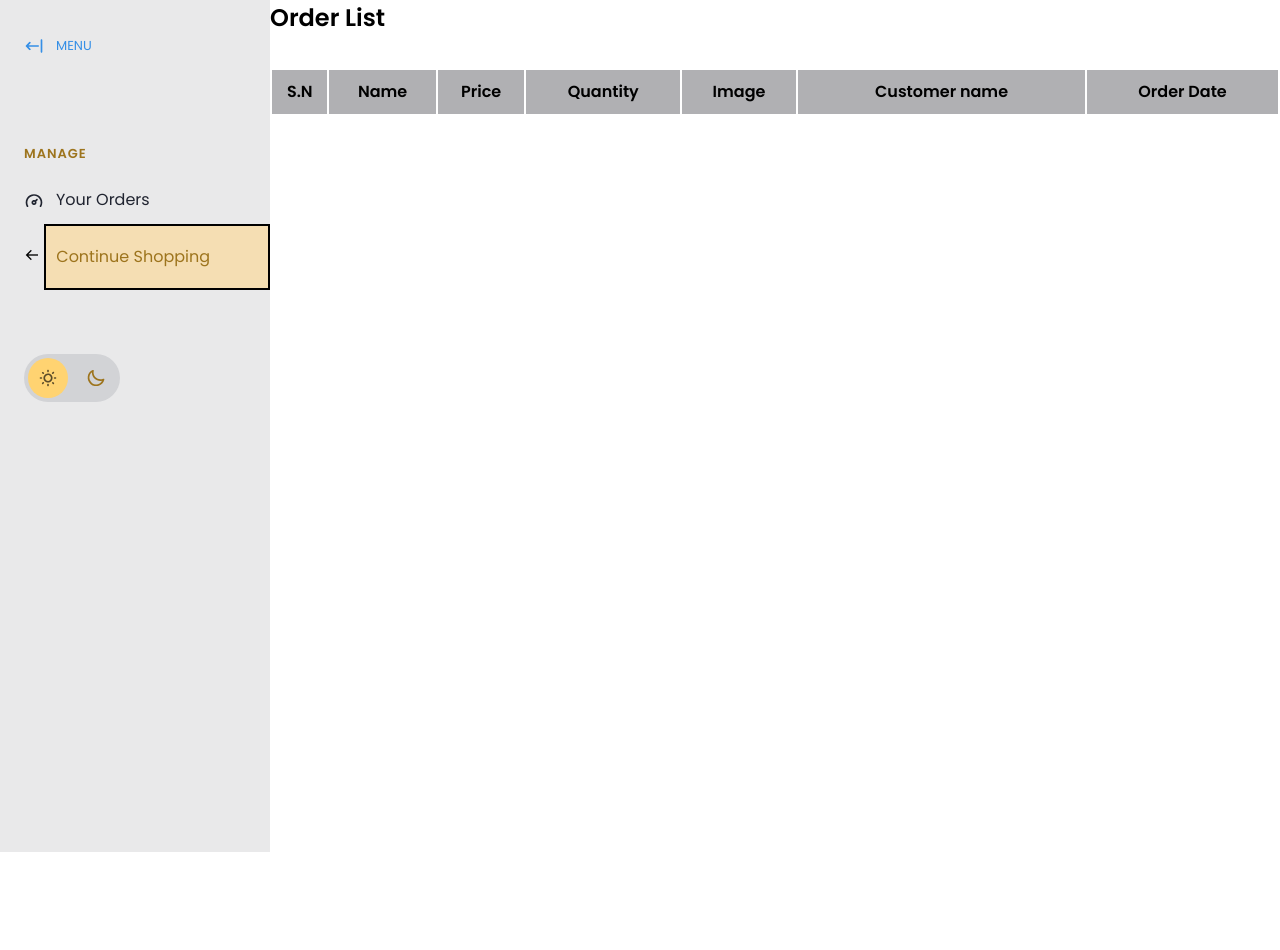
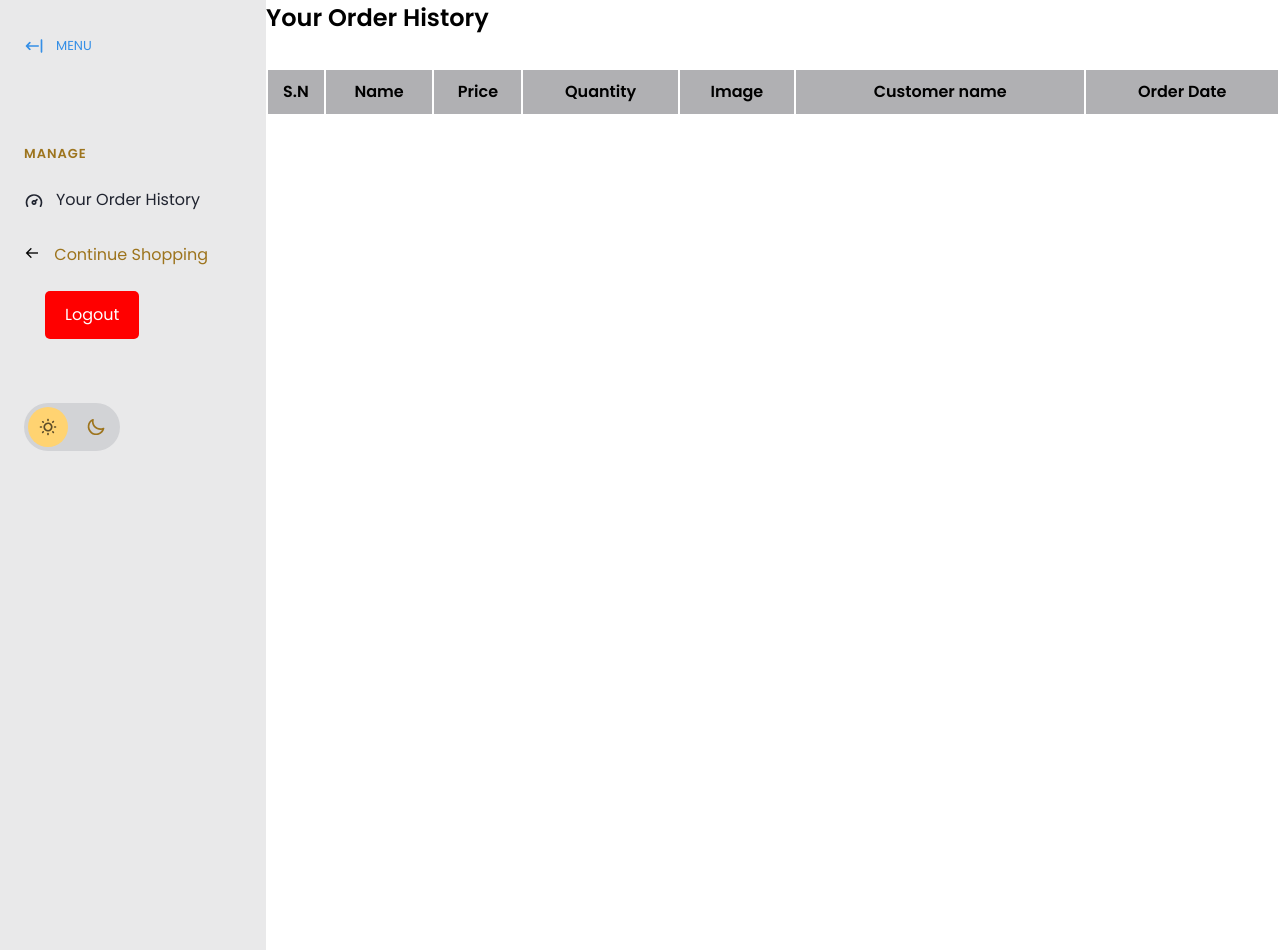
Before and after one commit to BishamThapaGithub/KiddoKart, a PHP site: page /php/UserOrders.php in a window 1280 px wide. Shown: the part 68-1018 px from the top of the page. Before the commit the page ends 920 px from the top, so only its background shows below. Run offline with PHP 8.4, Linux system fonts and the light colour scheme; a user stored in the database is signed in; data comes from the database, SQL or seed files in the repository; lists and menus that the app fills with data are empty.

Commit message:
small changes

```diff
--- a/K-Pharma-main/K-Pharma-main/php/UserOrders.php
+++ b/K-Pharma-main/K-Pharma-main/php/UserOrders.php
@@ -40,9 +40,28 @@
 
     <link rel="stylesheet" href="./product.css">
     <style>
-        .nav-item logout:hover {
+
+            .logout-button {
+            background-color: #ff0000;
+            color: #ffffff;
+            height: 3rem;
+            border: none;
+            padding: 10px 20px;
+            border-radius: 5px;
+            cursor: pointer;
+            font-size: 16px;
+            margin-left: -100px;
+        }
+
+        .logout-button>a {
+            text-decoration: none;
+        }
+
+        .logout-button:hover {
             background-color: #cc0000;
         }
+
+
     </style>
 </head>
 
@@ -180,17 +199,23 @@
                             <svg>
                                 <use xlink:href="#icon-dashboard"></use>
                             </svg>
-                            <span> Your Orders</span>
+                            <span>Your Order History</span>
                         </a>
                     </li>
 
 
                     <i class='bx bx-arrow-back'></i>
-                                <button  style=" border: 2px solid black;
-                                background-color: wheat;
-                                padding: 10px; "><a href="../homepage.php">Continue Shopping</a></button>
+                                <button  style=" border: none;
+                                background-color: transparent;
+                                padding: 10px; width:fit-content;"><a href="../homepage.php">Continue Shopping</a></button>
 
+                   <form method="POST" style="background-color: #ff0000; border:none; height:3rem; padding:0px; margin-top:5px; width:fit-content;" >
+              <button class="logout-button" type="logout" value="logout" name="logout">Logout</button>
+              <div class="button-container">
+              <?php
+if (isset($_POST['logout'])) {   session_unset();   session_destroy();  include('../test3.php'); echo "<script> alert('redirecting to login page'); location.href='../signin.html'; </script>"; }
 
+?>
             </nav>
 
             <div id="sidebar__theme-switcher">
@@ -205,7 +230,7 @@
         </div> <!-- sidebar -->
 
         <div class="form-container">
-            <h1>Order List</h1>
+            <h1>Your Order History</h1>
             <div class="admin-product-form-container">
                 <?php
                 $user_id = $_SESSION['ID'];
--- a/K-Pharma-main/K-Pharma-main/php/login.php
+++ b/K-Pharma-main/K-Pharma-main/php/login.php
@@ -34,7 +34,8 @@
 
     }
   } else {
-    echo "Invalid email or password";
+    echo "<script> alert('Invalid Id Or Password!');</script>";
+      echo "<script> window.location.href= '../signin.html';</script>";
   }
 }
 
```
Also changed, not shown: K-Pharma-main/K-Pharma-main/homepage.php (+0 -18 lines), K-Pharma-main/K-Pharma-main/php/myorder.php (+1 -24 lines), K-Pharma-main/K-Pharma-main/registration.php (+68 -59 lines).
